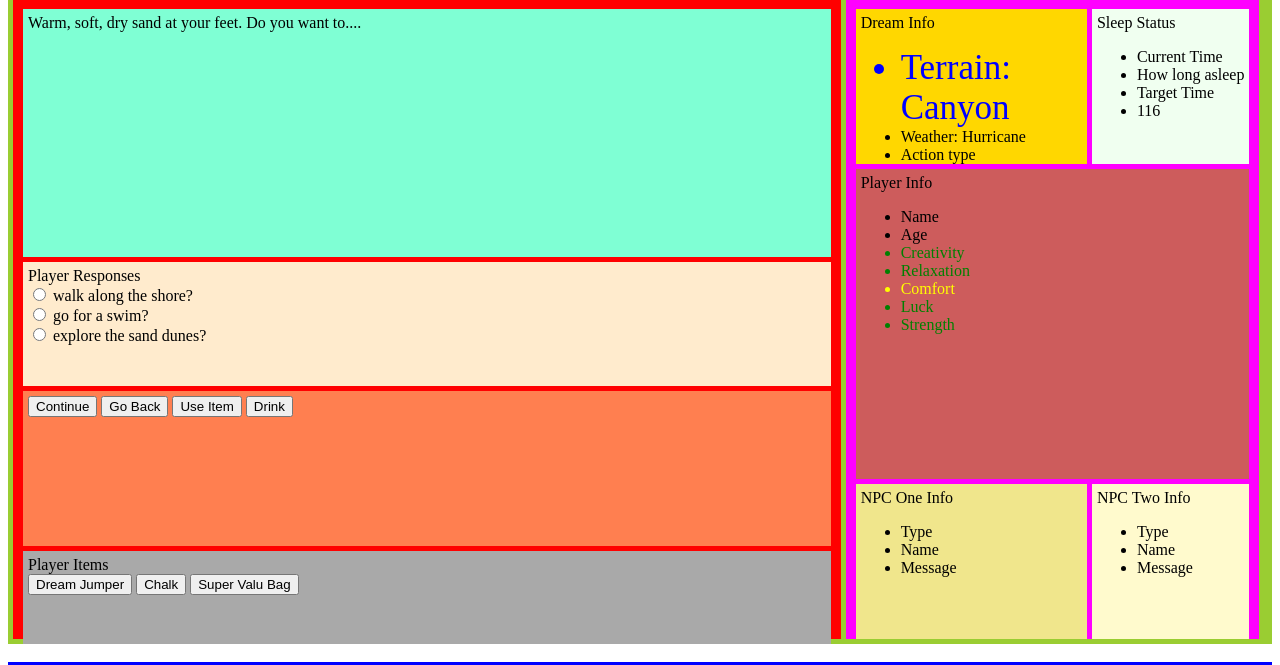
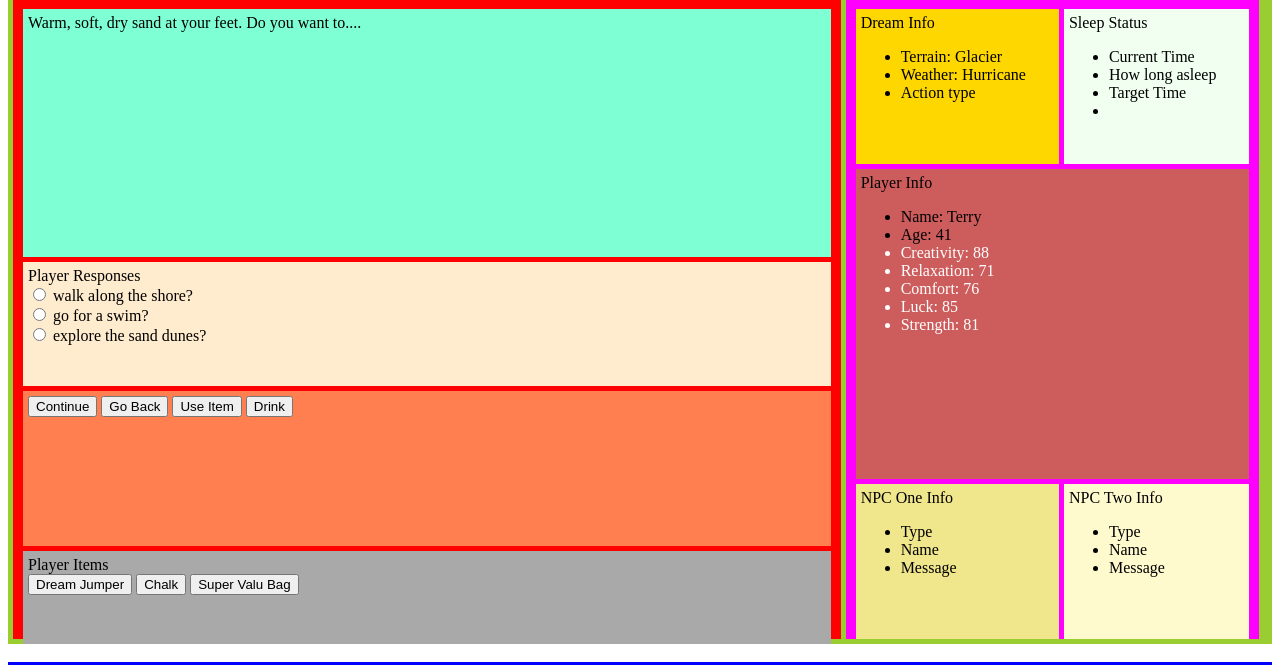
Before and after one commit to Terry-Martin/ChasingDreams, a plain HTML site: page index.html in a window 1280 px wide. Shown: the part 132-797 px from the top of the page. Drawn offline with Linux system fonts and the light colour scheme.

Commit message:
Added js function to run when page loads. Set up player stats to generate a random starting value for each and display on page. Removed some test code

```diff
--- a/assets/js/script.js
+++ b/assets/js/script.js
@@ -1,64 +1,109 @@
-const character = {
-    name: "Terry",
-    eyeColour: "blue",
-    hairColour: "brown",
-    relaxLevel: 100,
-    tiredness: 132,
-    mood: function () {
-        return (this.relaxLevel + this.tiredness) / 2;
-    }
+/* document.addEventListener("DOMContentLoaded", function () {
+    let buttons = document.getElementsByTagName("button");
+
+    for (let button of buttons) {
+        button.addEventListener("click", function () {
+            if (this.getAttribute("data-type") === "submit") {
+                checkAnswer();
+            } else {
+                let gameType = this.getAttribute("data-type");
+                runGame(gameType);
+            }
+        })
+    }*/
+
+// object.onload = startGame();
+
+window.onload = function () {
+    startGame();
 };
 
+function startGame() {
 
+    // Create array and array property?
+    // Assign a random number between 70 and 99 to each of the variable player stats
+    const character = {
+        name: "Terry",
+        age: 41,
+        creativity: startingStat(),
+        relaxation: startingStat(),
+        comfort: startingStat(),
+        luck: startingStat(),
+        strength: startingStat(),
+        mood: function () {
+            return (this.luck + this.comfort) / 2;
+        }
+    }
+
+
+
+    // Display current character stat values
+    document.getElementById("name").textContent = "Name: Terry";
+    document.getElementById("age").textContent = "Age: 41";
+
+    document.getElementsByClassName("player-stats")[0].textContent = "Creativity: " + character.creativity;
+    document.getElementsByClassName("player-stats")[1].textContent = "Relaxation: " + character.relaxation;
+    document.getElementsByClassName("player-stats")[2].textContent = "Comfort: " + character.comfort;
+    document.getElementsByClassName("player-stats")[3].textContent = "Luck: " + character.luck;
+    document.getElementsByClassName("player-stats")[4].textContent = "Strength: " + character.strength;
+
+    // Set weather array and display random weather data
+    const weather = ["Raining", "Sunny", "Snowy", "Hurricane"];
+    let weatherType = Math.floor(Math.random() * weather.length);
+    document.getElementById("weather").textContent = "Weather: " + weather[weatherType];
+
+    // Set terrain array and display random terrain data
+    // https://outforia.com/types-of-terrain/
+    const terrain = ["Foothills", "Swamp", "Meadow", "Forest", "Canyon", "Valley", "Dunes", "Glacier"];
+    let terrainType = Math.floor(Math.random() * terrain.length);
+    document.getElementById("terrain").textContent = "Terrain: " + terrain[terrainType];
+
+}
+
+function startingStat() {
+
+    // Generate a random number between 70 and 99
+    return Math.floor(Math.random() * 20) + 70;
+}
 
 
 // Wait for the DOM to finish loading before running the game
 // Get the button elements and add event listeners to them
 
-document.addEventListener("DOMContentLoaded", function () {
+/* document.addEventListener("DOMContentLoaded", function () {
     throw ("Alert Works using javascript to console");
 })
 
+
 console.log(character.name);
-console.log(character.mood());
+console.log(character.mood()); */
 
-//let x = character.mood();
-//document.getElementById("currentMood").textContent = x;
+// let x = character.mood();
+// document.getElementById("currentMood").textContent = x;
+
+// document.getElementById("currentMood").textContent = character.mood();
 
 
-document.getElementById("currentMood").textContent = character.mood();
-
-
-// Set weather array and display random weather data
-const weather = ["Raining", "Sunny", "Snowy", "Hurricane"];
-let weatherType = Math.floor(Math.random() * weather.length);
-document.getElementById("weather").textContent = "Weather: " + weather[weatherType];
-
-// Set terrain array and display random terrain data
-//https://outforia.com/types-of-terrain/
-const terrain = ["Foothills", "Swamp", "Meadow", "Forest", "Canyon", "Valley", "Dunes", "Glacier"];
-let terrainType = Math.floor(Math.random() * terrain.length);
-document.getElementById("terrain").textContent = "Terrain: " + terrain[terrainType];
-
-document.getElementById("terrain").style.fontSize = "35px";
-document.getElementById("terrain").style.color = "blue";
-
 // hide element/text
-//document.getElementById("terrain").style.display = "none";
+// document.getElementById("terrain").style.display = "none";
 
 
 // alert example
-//window.alert(5 + 6);
-//alert(5 + 6);
+// window.alert(5 + 6);
+// alert(5 + 6);
+
 
 // Returns a random integer from 0 to 99:
-Math.floor(Math.random() * 100);
+// Math.floor(Math.random() * 100);
 
+
+// document.getElementById("terrain").style.fontSize = "35px";
+// document.getElementById("terrain").style.color = "blue";
+
+// document.getElementsByClassName("player-stats")[2].style.color = "yellow";
 
 
 // Edit style using getElementsByClassName
-for (const s of document.getElementsByClassName("player-stats")) {
-    s.style.color = "green";
-}
-
-document.getElementsByClassName("player-stats")[2].style.color = "yellow";
+    /* for (const s of document.getElementsByClassName("player-stats")) {
+        s.style.color = "purple";
+    } */
--- a/index.html
+++ b/index.html
@@ -98,8 +98,8 @@
 
             <div class="right-grid-player-info"> Player Info
                 <ul>
-                    <li>Name</li>
-                    <li>Age</li>
+                    <li id="name">Name</li>
+                    <li id= "age">Age</li>
                     <li class="player-stats">Creativity</li>
                     <li class="player-stats">Relaxation</li>
                     <li class="player-stats">Comfort</li>
```
